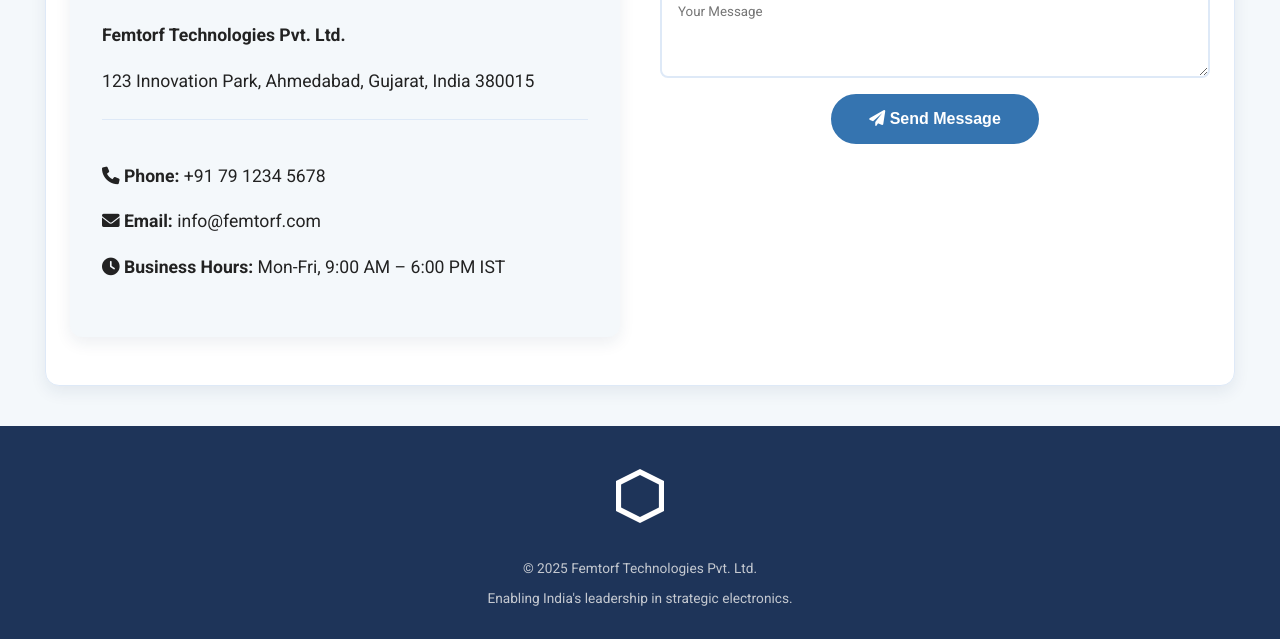
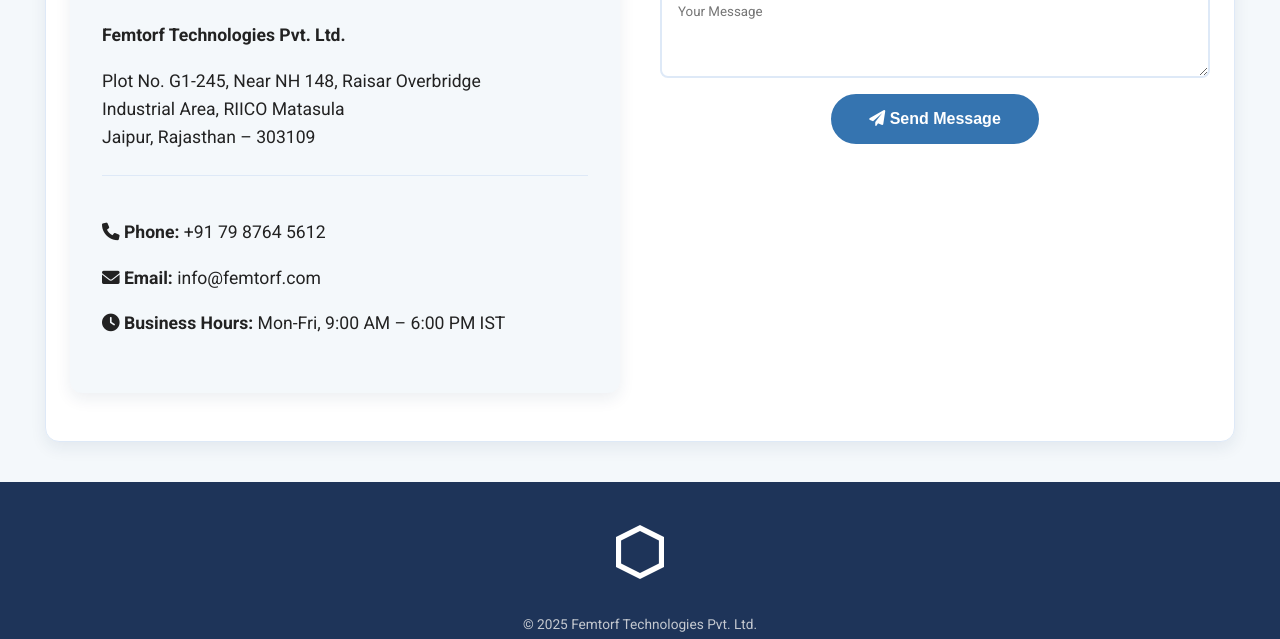
Before and after one commit to arpitg1370-droid/femtorf, a plain HTML site: page index.html in a window 1280 px wide. Shown: the part 4340-4979 px from the top of the page. Drawn offline with nearby package versions, Linux system fonts and the light colour scheme.

Commit message:
Update index.html

```diff
--- a/index.html
+++ b/index.html
@@ -440,9 +440,13 @@
                 <div class="contact-card" style="background: var(--bg-light); padding: 32px; border-radius: 12px; box-shadow: var(--shadow);">
                     <h3 style="color: var(--primary); margin-bottom: 24px; font-size: 1.4em;"><i class="fas fa-location-dot"></i> Our Location</h3>
                     <p><b>Femtorf Technologies Pvt. Ltd.</b></p>
-                    <p>123 Innovation Park, Ahmedabad, Gujarat, India 380015</p>
+                    <p>
+                      Plot No. G1-245, Near NH 148, Raisar Overbridge<br>
+                      Industrial Area, RIICO Matasula<br>
+                      Jaipur, Rajasthan – 303109
+                    </p>
                     <div style="margin: 24px 0; border-top: 1px solid #dee9f7; padding-top: 24px;">
-                        <p><i class="fas fa-phone"></i> <b>Phone:</b> +91 79 1234 5678</p>
+                        <p><i class="fas fa-phone"></i> <b>Phone:</b> +91 79 8764 5612</p>
                         <p><i class="fas fa-envelope"></i> <b>Email:</b> info@femtorf.com</p>
                         <p><i class="fas fa-clock"></i> <b>Business Hours:</b> Mon-Fri, 9:00 AM – 6:00 PM IST</p>
                     </div>
```
